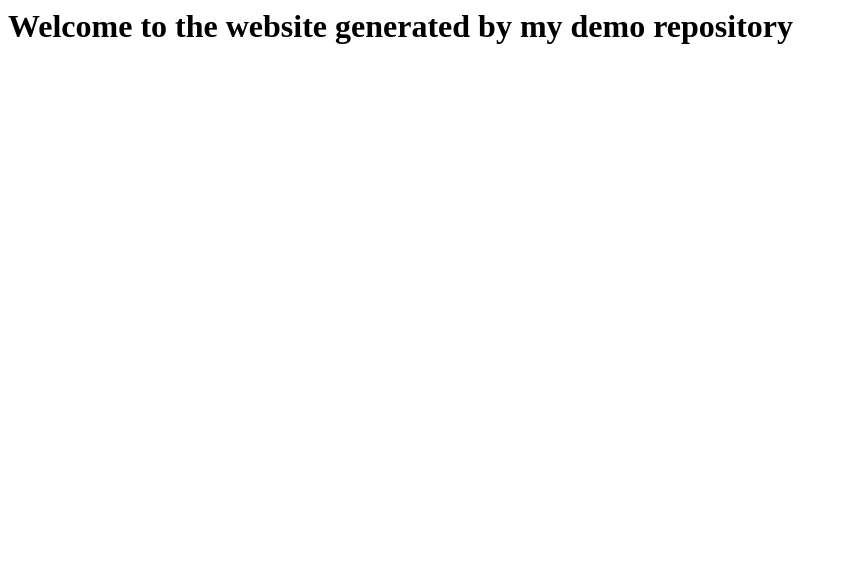
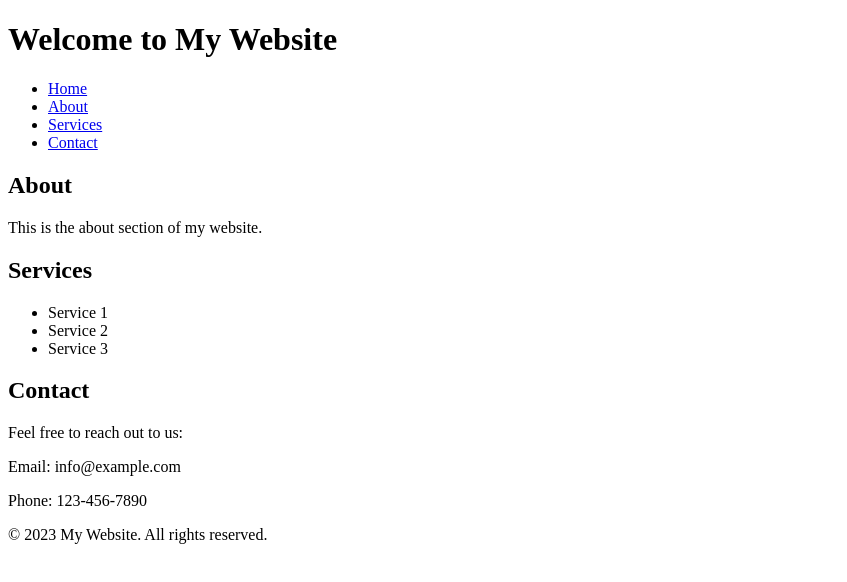
Before and after one commit to SPURSGOV/master-template-repository, a website: page index.html in a window 1280 px wide. Shown: the whole page, without its empty margins (0-847 px from the left). Drawn offline with Linux system fonts and the light colour scheme.

Commit message:
Update index.html

```diff
--- a/index.html
+++ b/index.html
@@ -1 +1,52 @@
-<h1>Welcome to the website generated by my demo repository</h1>
+<!DOCTYPE html>
+<html lang="en">
+<head>
+  <meta charset="UTF-8">
+  <meta name="viewport" content="width=device-width, initial-scale=1.0">
+  <title>My Website</title>
+  <link rel="stylesheet" href="styles.css">
+</head>
+<body>
+  <header>
+    <h1>Welcome to My Website</h1>
+  </header>
+
+  <nav>
+    <ul>
+      <li><a href="#">Home</a></li>
+      <li><a href="#">About</a></li>
+      <li><a href="#">Services</a></li>
+      <li><a href="#">Contact</a></li>
+    </ul>
+  </nav>
+
+  <main>
+    <section>
+      <h2>About</h2>
+      <p>This is the about section of my website.</p>
+    </section>
+
+    <section>
+      <h2>Services</h2>
+      <ul>
+        <li>Service 1</li>
+        <li>Service 2</li>
+        <li>Service 3</li>
+      </ul>
+    </section>
+
+    <section>
+      <h2>Contact</h2>
+      <p>Feel free to reach out to us:</p>
+      <p>Email: info@example.com</p>
+      <p>Phone: 123-456-7890</p>
+    </section>
+  </main>
+
+  <footer>
+    <p>&copy; 2023 My Website. All rights reserved.</p>
+  </footer>
+
+  <script src="script.js"></script>
+</body>
+</html>
```
